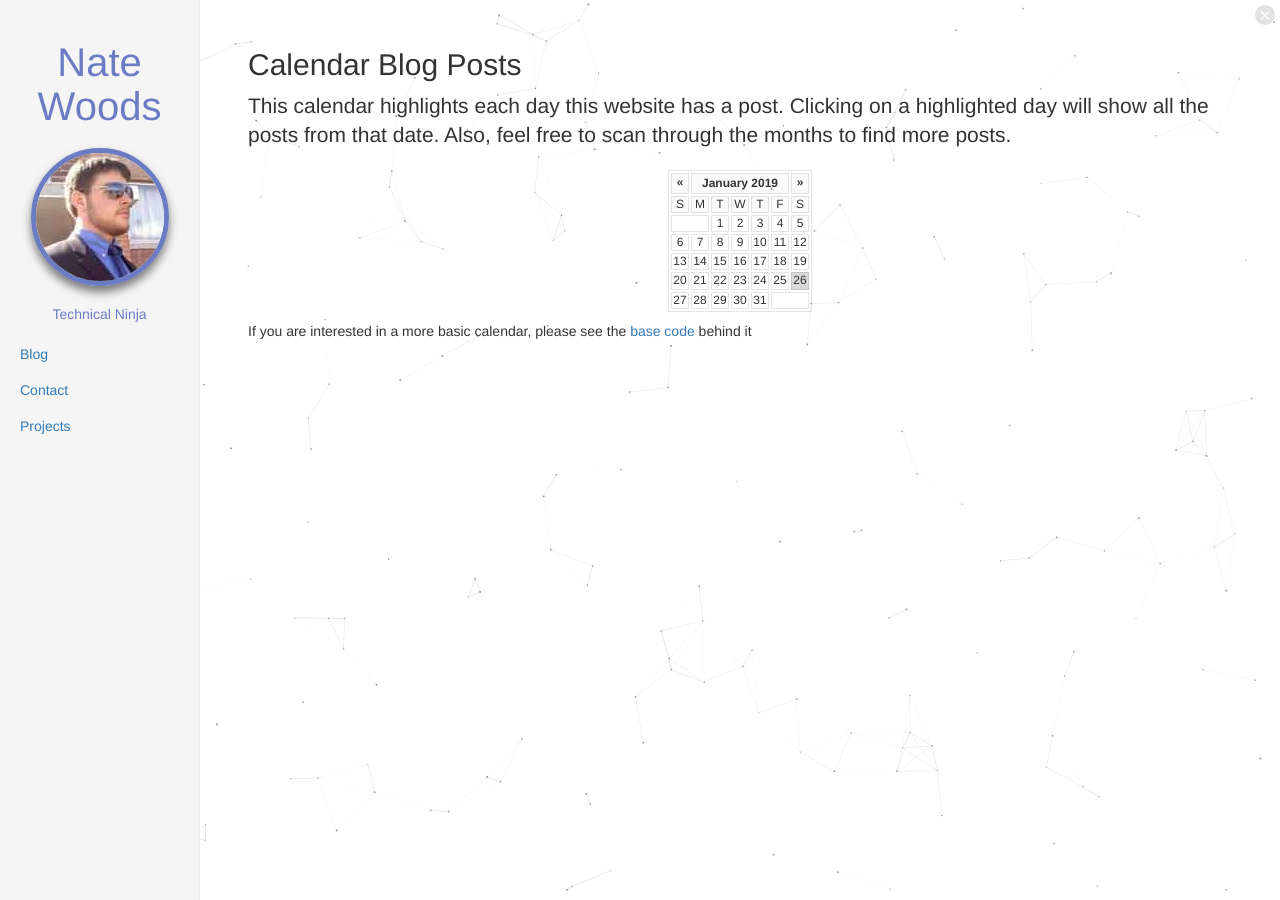
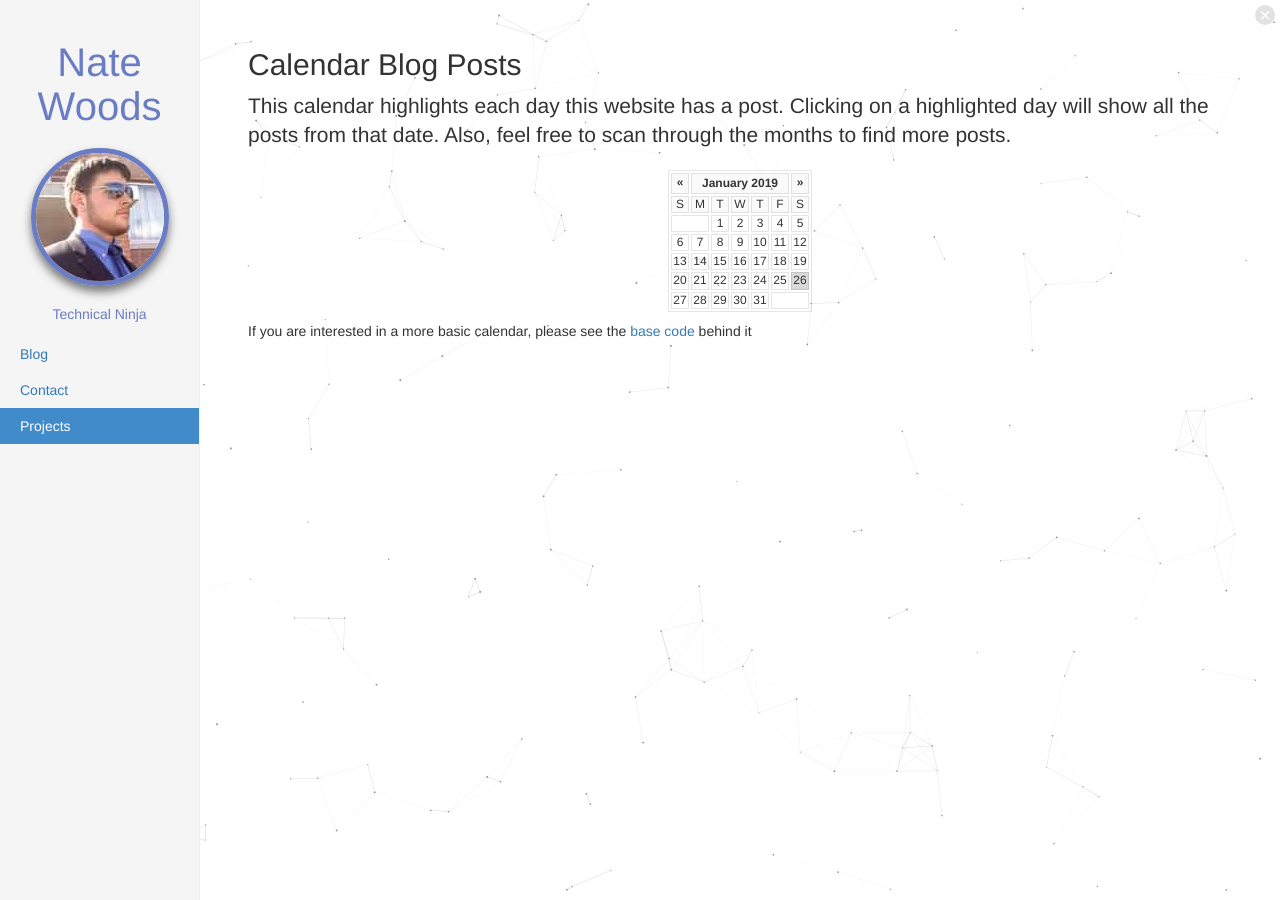
Before and after one commit to bign8/bign8.github.io, a Jekyll site: the page built from projects/calendar/index.md, in a window 1280 px wide. Built offline with Jekyll 4.4.1, drawn with Linux system fonts in a browser that asks for light colours.

Commit message:
style: active navigate swap to contains

```diff
--- a/_layouts/default.html
+++ b/_layouts/default.html
@@ -22,9 +22,9 @@
 			</a>
 			<nav>
 				<ul>
-					<li{% if page.url == "/blog/" %} class="active"{% endif %}><a href="/blog/">Blog</a></li>
-					<li{% if page.url == "/contact/" %} class="active"{% endif %}><a href="/contact/">Contact</a></li>
-					<li{% if page.url == "/projects/" %} class="active"{% endif %}><a href="/projects/">Projects</a></li>
+					<li{% if page.url contains "/blog/" %} class="active"{% endif %}><a href="/blog/">Blog</a></li>
+					<li{% if page.url contains "/contact/" %} class="active"{% endif %}><a href="/contact/">Contact</a></li>
+					<li{% if page.url contains "/projects/" %} class="active"{% endif %}><a href="/projects/">Projects</a></li>
 				</ul>
 			</nav>
 		</header>
```
